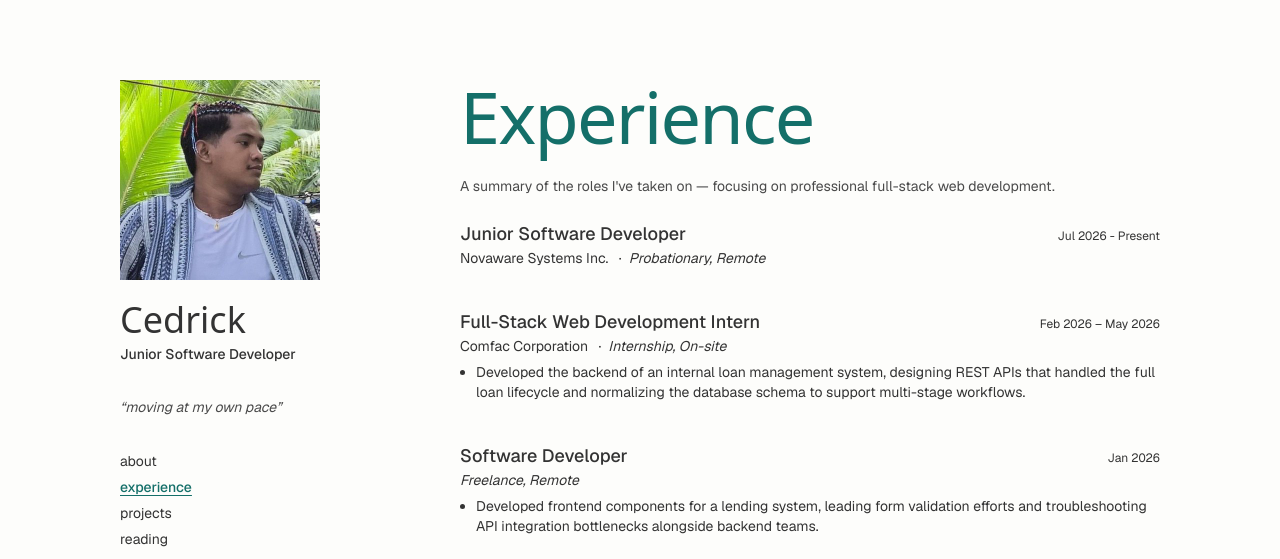
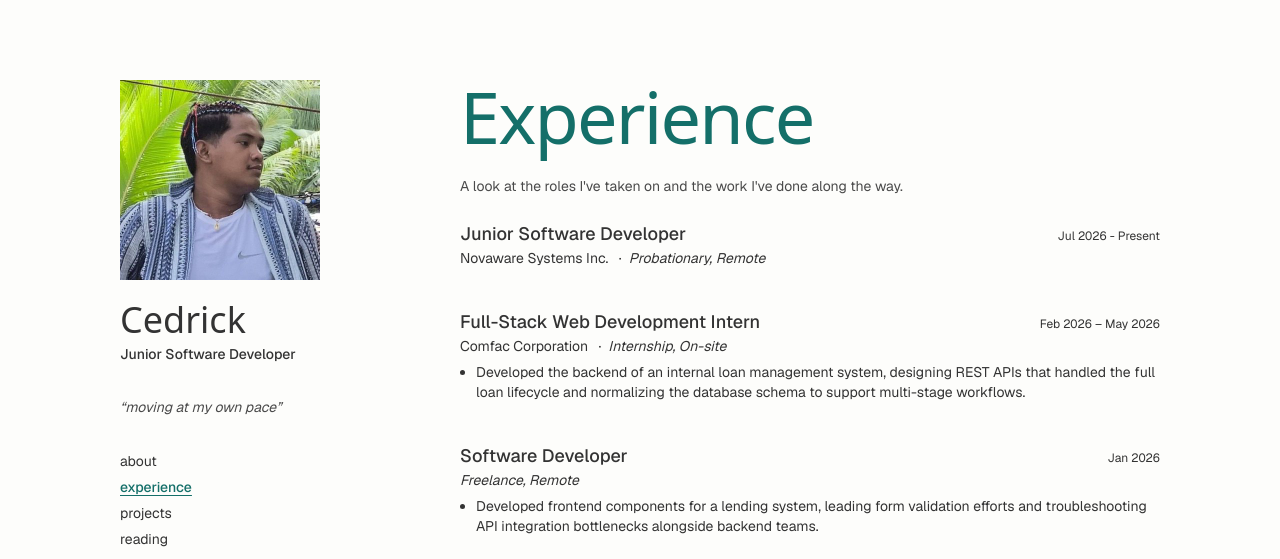
Before and after one commit to Cedrickkk/hulaanmo, an Astro site: page /experience in a window 1280 px wide. Shown: the top 559 px of the page. Built offline with nearby package versions, Linux system fonts and the light colour scheme; Astro itself is replaced by a stand-in of ours; a web font is replaced by a local one.

Commit message:
docs: make experience intro more personal

```diff
--- a/src/pages/experience.astro
+++ b/src/pages/experience.astro
@@ -11,8 +11,7 @@ import { experience } from "@/data/experience";
   <div class="space-y-6">
     <PageHeading title="Experience" />
     <p class="max-w-[65ch] text-sm text-[var(--color-muted)]">
-      A summary of the roles I've taken on — focusing on professional
-      full-stack web development.
+      A look at the roles I've taken on and the work I've done along the way.
     </p>
     <ul>
       {
```
